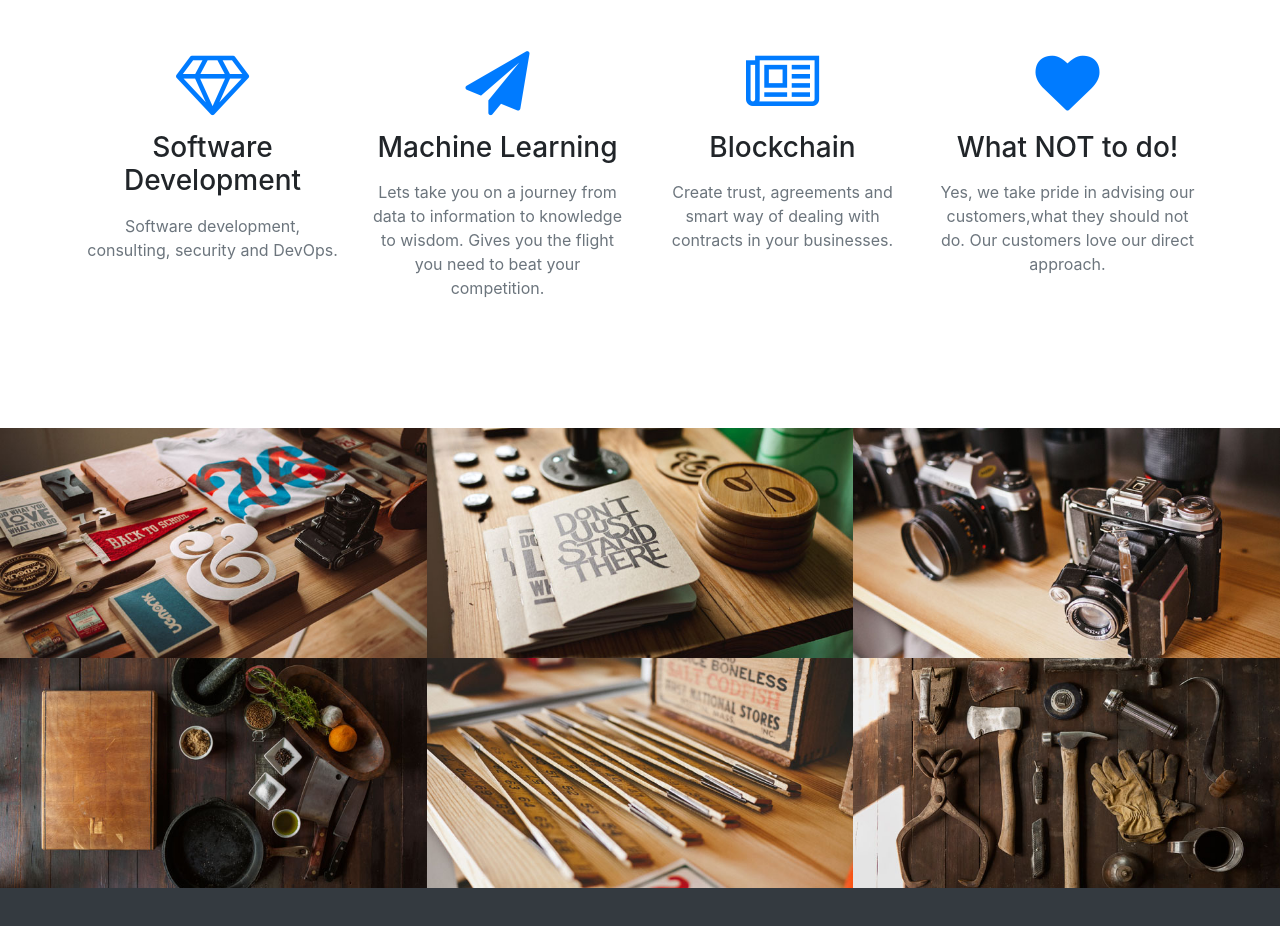
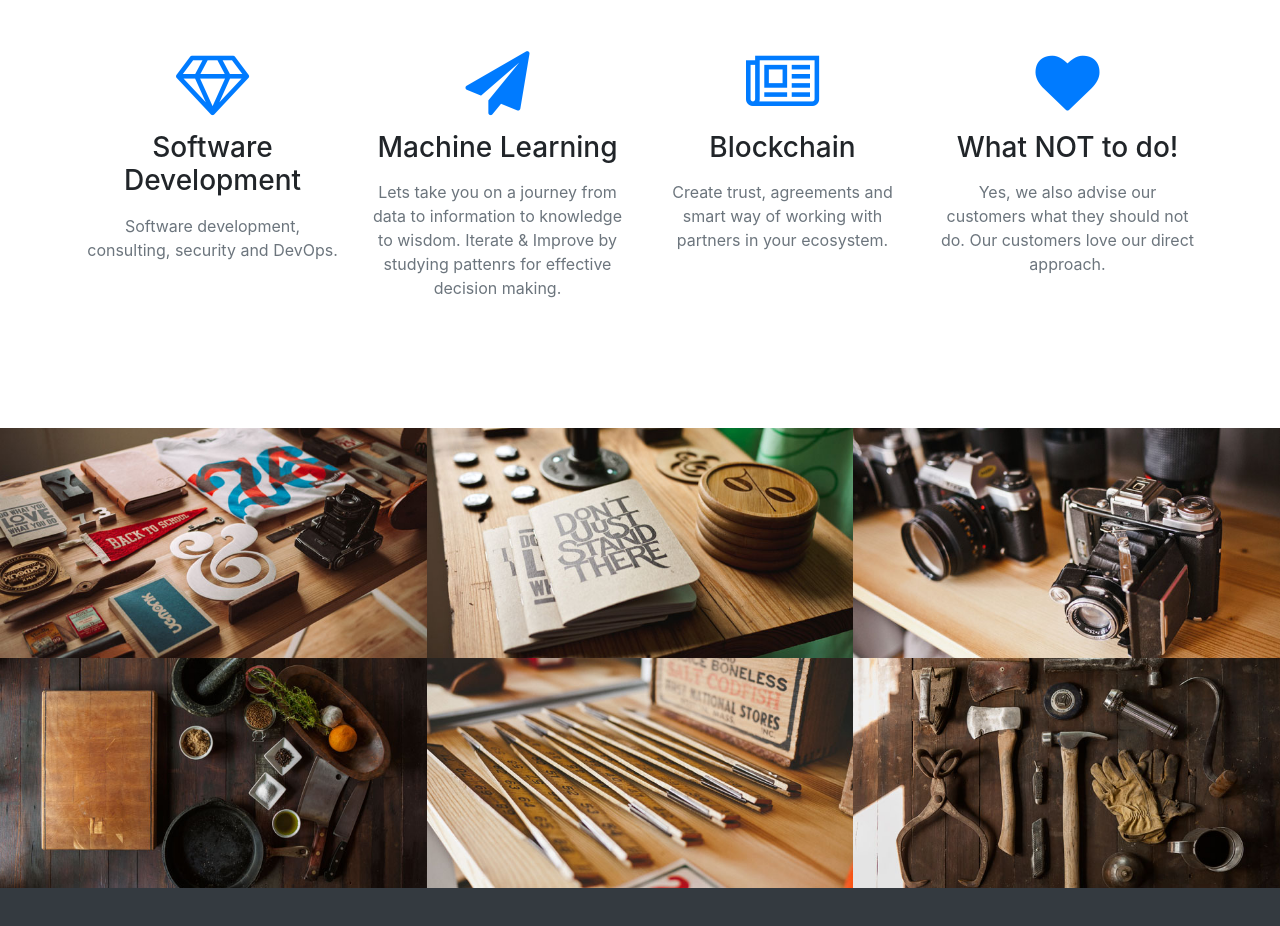
Before and after one commit to DevOpsInternational/knowus, a website with bundled scripts: page index.html in a window 1280 px wide. Shown: the part 1490-2416 px from the top of the page. Built offline with nearby package versions, Linux system fonts and the light colour scheme.

Commit message:
textual changes

```diff
--- a/index.html
+++ b/index.html
@@ -106,21 +106,21 @@
             <div class="service-box mt-5 mx-auto">
               <i class="fa fa-4x fa-paper-plane text-primary mb-3 sr-icons"></i>
               <h3 class="mb-3">Machine Learning</h3>
-              <p class="text-muted mb-0">Lets take you on a journey from data to information to knowledge to wisdom. Gives you the flight you need to beat your competition. </p>
+              <p class="text-muted mb-0">Lets take you on a journey from data to information to knowledge to wisdom. Iterate & Improve by studying pattenrs for effective decision making. </p>
             </div>
           </div>
           <div class="col-lg-3 col-md-6 text-center">
             <div class="service-box mt-5 mx-auto">
               <i class="fa fa-4x fa-newspaper-o text-primary mb-3 sr-icons"></i>
               <h3 class="mb-3">Blockchain</h3>
-              <p class="text-muted mb-0">Create trust, agreements and smart way of dealing with contracts in your businesses.</p>
+              <p class="text-muted mb-0">Create trust, agreements and smart way of working with partners in your ecosystem.</p>
             </div>
           </div>
           <div class="col-lg-3 col-md-6 text-center">
             <div class="service-box mt-5 mx-auto">
               <i class="fa fa-4x fa-heart text-primary mb-3 sr-icons"></i>
               <h3 class="mb-3">What NOT to do!</h3>
-              <p class="text-muted mb-0">Yes, we take pride in advising our customers,what they should not do. Our customers love our direct approach. </p>
+              <p class="text-muted mb-0">Yes, we also advise our customers what they should not do. Our customers love our direct approach. </p>
             </div>
           </div>
         </div>
```
